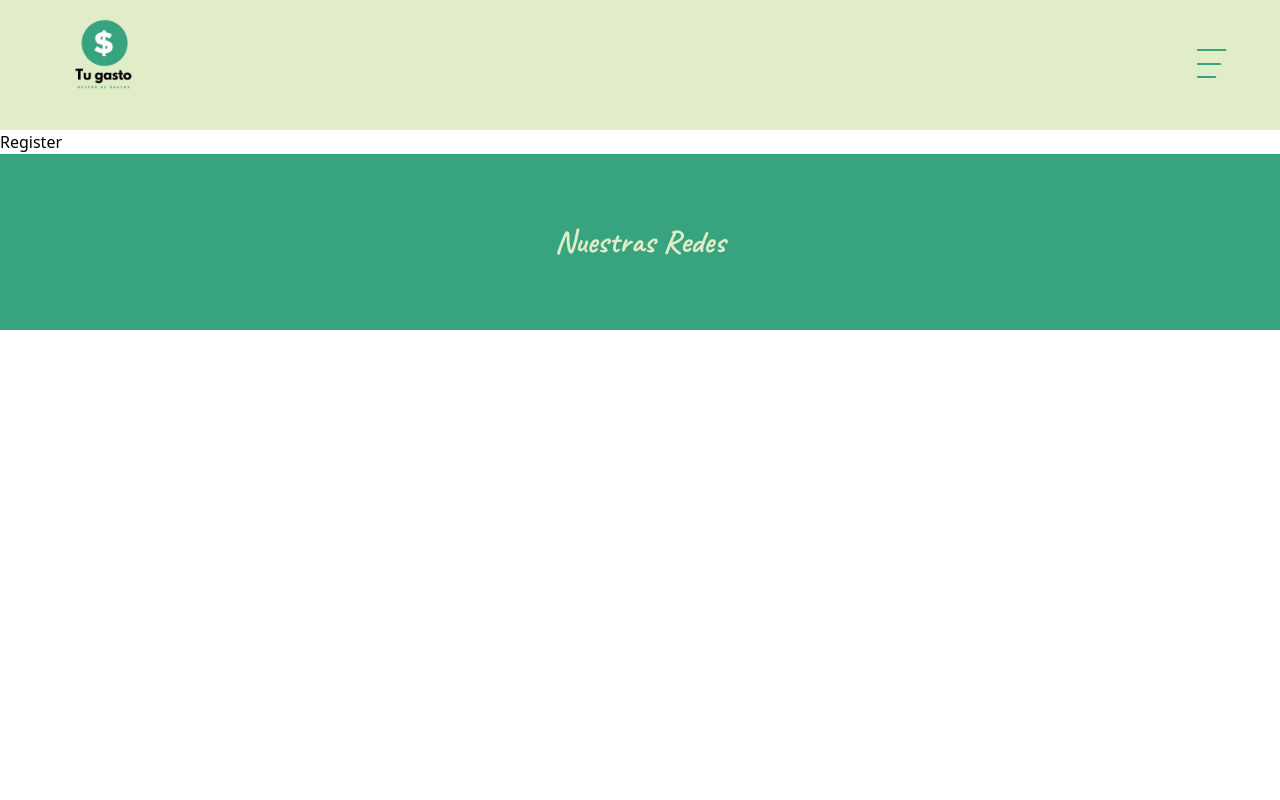
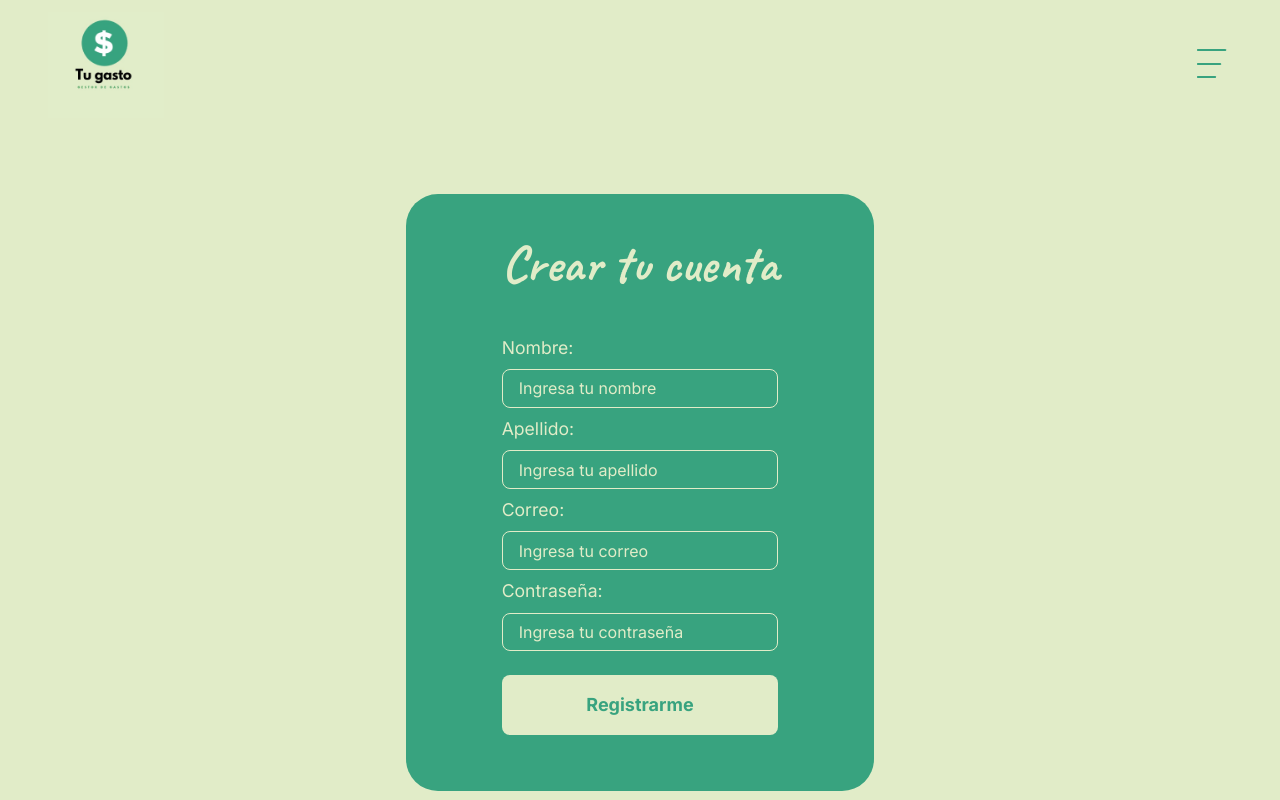
Before and after one commit to facchin21/gestor-de-gastos, a React (Vite) app: page /register in a window 1280 px wide. Shown: the top 800 px of the page. Built offline with nearby package versions, Linux system fonts and the light colour scheme.

Commit message:
realizando el registro

```diff
--- a/index.html
+++ b/index.html
@@ -1,5 +1,5 @@
 <!doctype html>
-<html lang="en">
+<html lang="es">
   <head>
     <meta charset="UTF-8" />
     <link rel="icon" type="image/svg+xml" href="/src/assets/images/logo.png"/>
--- a/package.json
+++ b/package.json
@@ -14,8 +14,9 @@
     "react": "^18.3.1",
     "react-color": "^2.19.3",
     "react-dom": "^18.3.1",
+    "react-hook-form": "^7.52.2",
+    "react-hot-toast": "^2.4.1",
     "react-router-dom": "^6.26.0",
-    "react-toastify": "^10.0.5",
     "styled-components": "^6.1.12",
     "uuid": "^10.0.0",
     "zustand": "^4.5.4"
--- /dev/null
+++ b/src/hooks/useRegister.ts
@@ -0,0 +1,48 @@
+import { FieldErrors, SubmitHandler, useForm, UseFormHandleSubmit, UseFormRegister } from "react-hook-form";
+import toast from "react-hot-toast";
+
+interface RegisterFormData {
+    name: string;
+    lastname: string;
+    email: string;
+    password: string;
+}
+
+interface UseRegisterReturn {
+    register: UseFormRegister<RegisterFormData>;
+    handleSubmit: UseFormHandleSubmit<RegisterFormData>;
+    onSubmit: SubmitHandler<RegisterFormData>;
+    onError: (errors: FieldErrors<RegisterFormData>) => void;
+    errors: FieldErrors<RegisterFormData>;
+}
+export function useRegister (): UseRegisterReturn {
+
+    const { register, handleSubmit, formState: { errors } } = useForm<RegisterFormData>();
+
+    const onSubmit: SubmitHandler<RegisterFormData> = async (data) => {
+        try {
+          const response = await fetch('/user/new', {
+            method: 'POST',
+            headers: {
+              'Content-Type': 'application/json',
+            },
+            body: JSON.stringify(data),
+          });
+
+          if (!response.ok) {
+            throw new Error('Error en el registro');
+          }
+
+          const result = await response.json();
+          toast.success('¡Registro exitoso!');
+        } catch (error) {
+          toast.error('Error al crear el usuario');
+        }
+      };
+
+    const onError = (errors: FieldErrors<RegisterFormData>) => {
+        toast.error(errors ? 'Complete todos los campos por favor!' : '');
+    };
+
+    return { register, handleSubmit, onSubmit, onError, errors }
+}
--- a/src/pages/RegisterPage.tsx
+++ b/src/pages/RegisterPage.tsx
@@ -1,7 +1,81 @@
-
+import { useRegister } from "../hooks/useRegister";
+import { Container } from "../styled/Container.styled";
+import { ContainerForm, Input, Label } from "../styled/Froms.styled";
+import { Title } from '../styled/Title.styled';
+import { Toaster } from 'react-hot-toast';
+import { Error } from '../styled/Error.styled'
 
 export const Register = () => {
+  const { register, handleSubmit, onSubmit, onError, errors } = useRegister()
+
   return (
-    <div>Register</div>
-  )
-}
+    <div className="bg-primary py-16 flex items-center justify-center">
+      <Container>
+        <Title colors="#E1ECC8">Crear tu cuenta</Title>
+        <form onSubmit={handleSubmit(onSubmit, onError)} className="py-6">
+          <ContainerForm>
+            <Label htmlFor="name">Nombre:</Label>
+            <Input
+              id="name"
+              type="text"
+              placeholder="Ingresa tu nombre"
+              {...register('name',
+                 { required: 'El nombre es obligatorio' })}
+            />
+            {errors.name &&
+            <Error>{errors.name.message}</Error>}
+          </ContainerForm>
+
+          <ContainerForm>
+            <Label htmlFor="lastname">Apellido:</Label>
+            <Input
+              id="lastname"
+              type="text"
+              placeholder="Ingresa tu apellido"
+              {...register('lastname',
+                 { required: 'El apellido es obligatorio' })}
+            />
+            {errors.lastname &&
+            <Error>{errors.lastname.message}</Error>}
+          </ContainerForm>
+
+          <ContainerForm>
+            <Label htmlFor="email">Correo:</Label>
+            <Input
+              id="email"
+              type="email"
+              placeholder="Ingresa tu correo"
+              {...register('email',
+                 { required: 'El correo es obligatorio' })}
+            />
+            {errors.email &&
+            <Error>{errors.email.message}</Error>}
+          </ContainerForm>
+
+          <ContainerForm>
+            <Label htmlFor="password">Contraseña:</Label>
+            <Input
+              id="password"
+              type="password"
+              placeholder="Ingresa tu contraseña"
+              {...register('password',
+                 { required: 'La contraseña es obligatoria' })}
+            />
+            {errors.password &&
+            <Error>{errors.password.message}</Error>}
+          </ContainerForm>
+
+          <button
+            type="submit"
+            className="bg-primary py-4 w-full rounded-lg text-lg font-Inter font-bold text-secondary
+            transition-all duration-700 hover:bg-white mt-4"
+          >
+            Registrarme
+          </button>
+        </form>
+
+        <Toaster />
+      </Container>
+    </div>
+  );
+};
--- /dev/null
+++ b/src/styled/Container.styled.ts
@@ -0,0 +1,7 @@
+import styled from "styled-components";
+
+export const Container = styled.div `
+    background-color: #38A37F;
+    padding: 2rem 6rem;
+    border-radius: 2rem;
+`
--- /dev/null
+++ b/src/styled/Error.styled.ts
@@ -0,0 +1,7 @@
+import styled from "styled-components";
+
+export const Error = styled.p`
+    font-family: 'Inter';
+    font-size : 1rem;
+    color : red;
+`
--- /dev/null
+++ b/src/styled/Froms.styled.ts
@@ -0,0 +1,27 @@
+import styled from "styled-components";
+
+export const Label = styled.label`
+    font-family : "Inter";
+    font-size: 1.1rem;
+    color : #E1ECC8;
+`
+export const Input = styled.input`
+    background-color: transparent;
+    border: 1px solid #e1ecc8;
+    border-radius: 0.5rem;
+    padding: 0.4rem 1rem;
+    outline: none;
+    font-family : "Inter";
+    color: white;
+
+    &::placeholder{
+        color: #e1ecc8;
+    }
+`
+
+export const ContainerForm = styled.div`
+    display: flex;
+    flex-direction: column;
+    gap: 0.5rem;
+    margin: 0.5rem 0
+`
```
Also changed, not shown: 1 other file (tests, documents, lock files or other folders).
